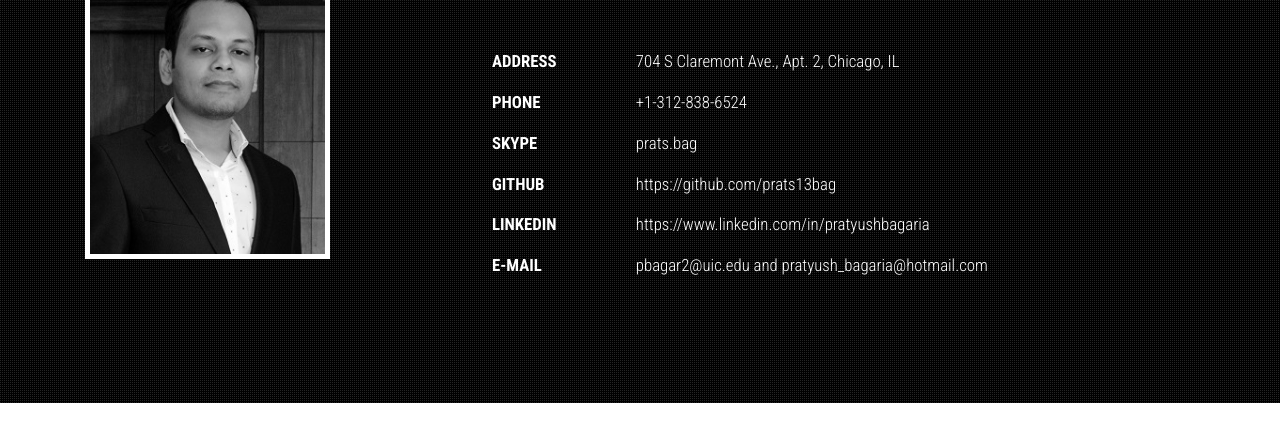
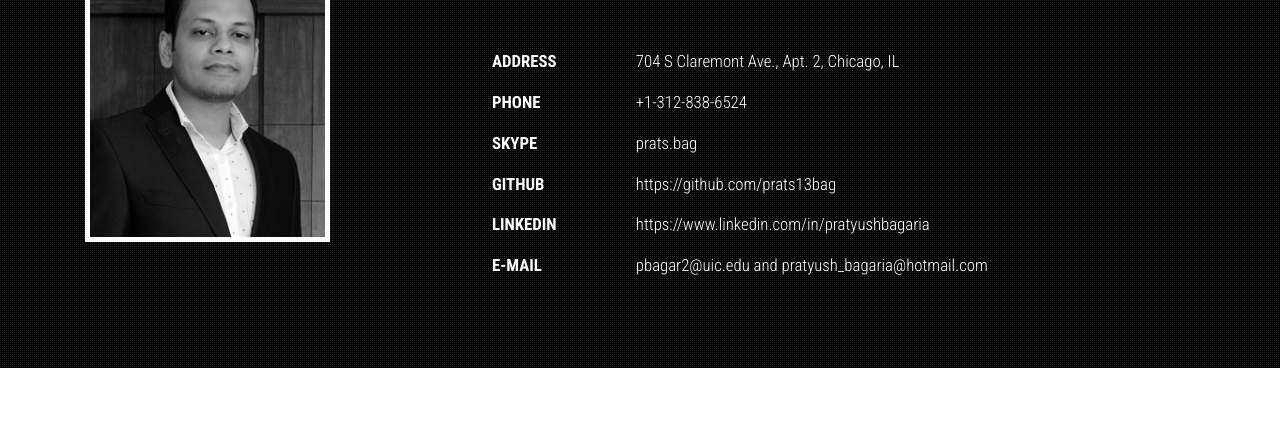
Before and after one commit to prats13bag/prats13bag.github.io, a plain HTML site: page index.html in a window 1280 px wide. Shown: the part 236-666 px from the top of the page. Drawn offline with Linux system fonts and the light colour scheme; a web font is replaced by a local one.

Commit message:
Complete Website Changed

```diff
--- a/index.html
+++ b/index.html
@@ -66,7 +66,7 @@
 
 			<div class="container">
 				<div class="col-md-4 header-left" >
-					<img style='height: 70%; width: 70%; object-fit: contain' src="images/pratyush.jpg" alt="" vspace="25%"/>
+					<img style='height: 70%; width: 70%; object-fit: contain' src="images/pratyush.jpg" alt="" vspace="20%"/>
 				</div>
 				<div class="col-md-8 header-right">
 					<h2>Hello !</h2>
```
